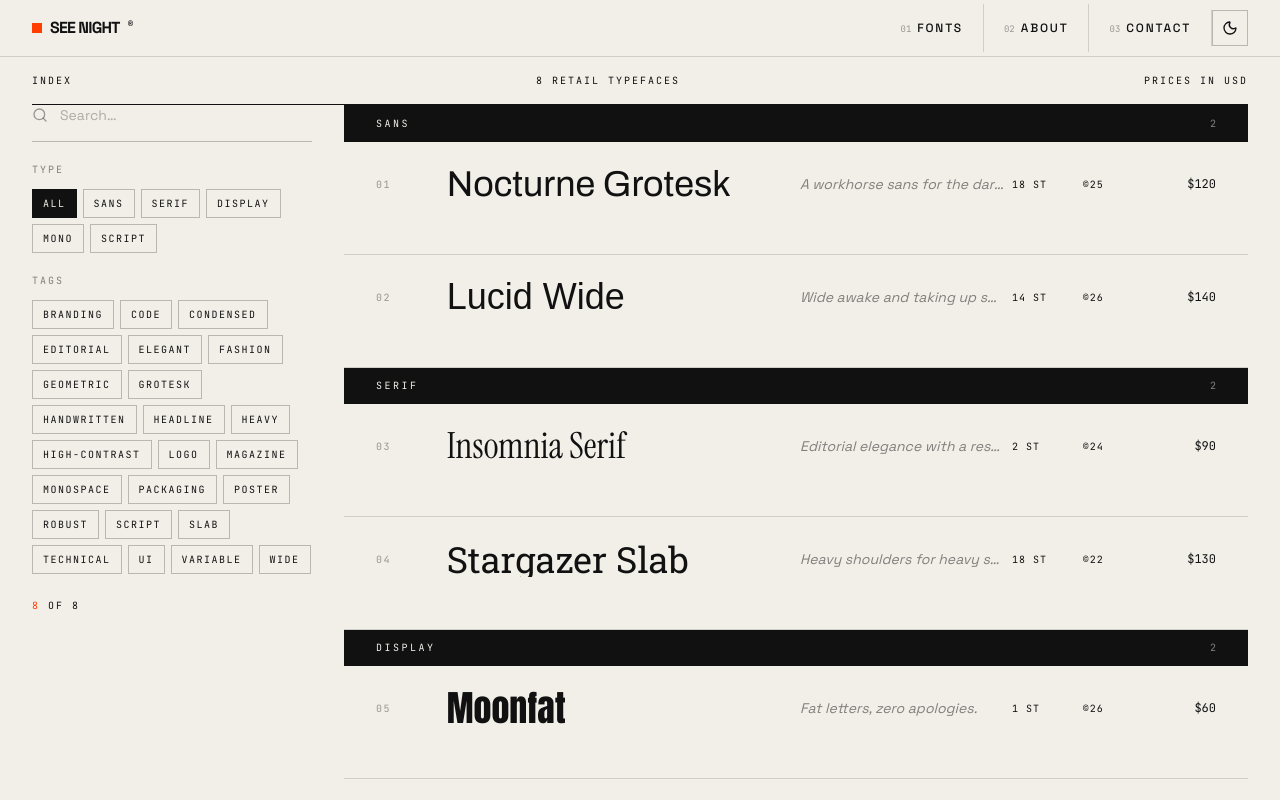
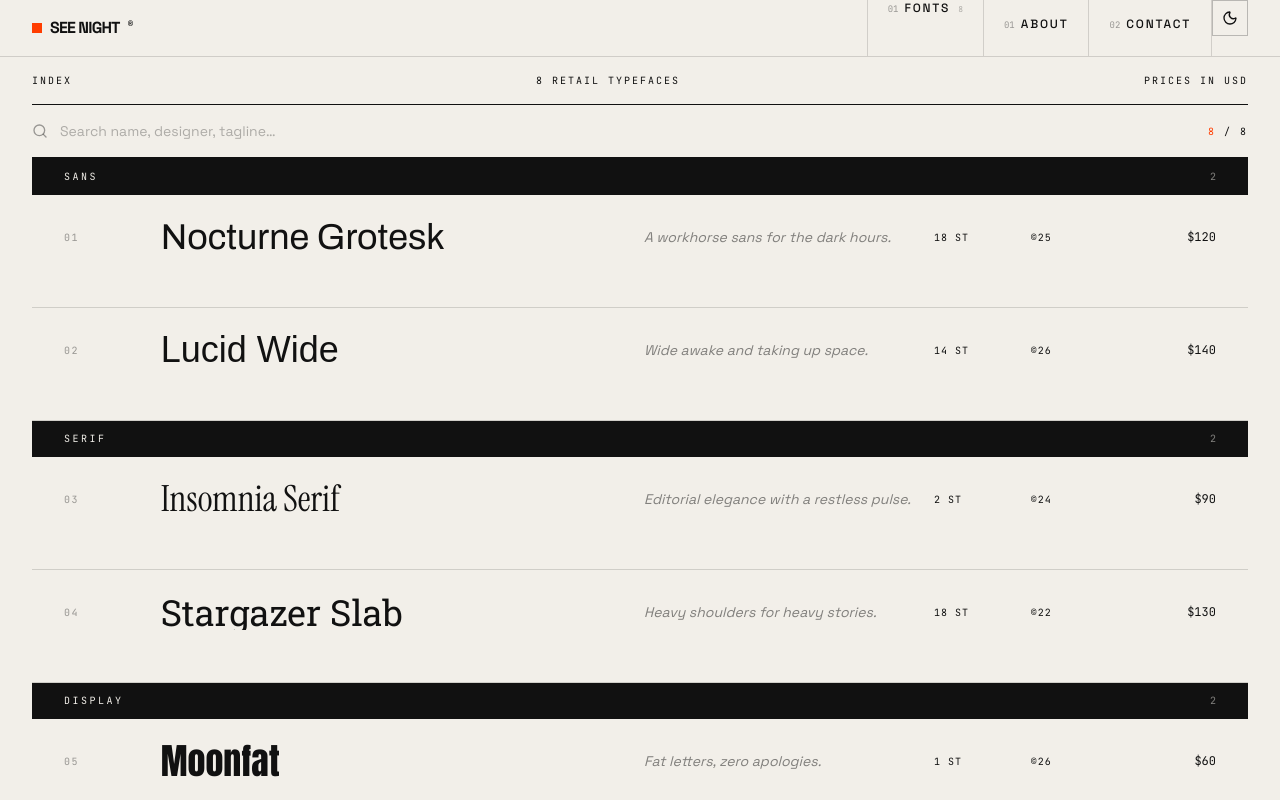
Before and after one commit to zaentaqin/seenightstudio, a Next.js app: page /fonts in a window 1280 px wide. Shown: the top 800 px of the page. Built offline with nearby package versions, Linux system fonts and the light colour scheme; a web font is replaced by a local one.

Commit message:
feat: nav flyout filter + full-width catalog
- Categories & tags moved to CSS-only hover flyout on 'Fonts' nav link
- /fonts page: full-width layout, search bar + grouped results
- Remove sidebar filter from catalog page

```diff
--- a/app/fonts/page.tsx
+++ b/app/fonts/page.tsx
@@ -1,6 +1,6 @@
 import type { Metadata } from "next";
 import { Suspense } from "react";
-import { allTags, typefaces } from "@/lib/typefaces";
+import { typefaces } from "@/lib/typefaces";
 import { productFonts } from "@/lib/product-fonts";
 import { FontIndex } from "@/components/font-index";
 
@@ -33,7 +33,7 @@ export default function FontsPage() {
           </div>
         }
       >
-        <FontIndex items={items} tags={allTags()} />
+        <FontIndex items={items} />
       </Suspense>
     </>
   );
--- a/components/font-index.tsx
+++ b/components/font-index.tsx
@@ -7,8 +7,6 @@ import { ArrowUpRight, Search, X } from "lucide-react";
 import { formatPrice, type Category, type Typeface } from "@/lib/typefaces";
 
 export type IndexItem = Typeface & { fontVar: string };
-
-const CATEGORIES: Category[] = ["sans", "serif", "display", "mono", "script"];
 
 function Row({ font, index }: { font: IndexItem; index: number }) {
   return (
@@ -45,15 +43,12 @@ function Row({ font, index }: { font: IndexItem; index: number }) {
   );
 }
 
-const chipBase =
-  "border px-2.5 py-1.5 font-mono text-[10px] tracking-[0.15em] uppercase transition-colors";
+const CATEGORIES: Category[] = ["sans", "serif", "display", "mono", "script"];
 
 export function FontIndex({
   items,
-  tags,
 }: {
   items: IndexItem[];
-  tags: string[];
 }) {
   const router = useRouter();
   const searchParams = useSearchParams();
@@ -66,7 +61,6 @@ export function FontIndex({
     (searchParams.get("tag")?.split(",").filter(Boolean) ?? []),
   );
 
-  // Back/forward buttons → sync state from URL
   const mounted = useRef(false);
   useEffect(() => {
     if (!mounted.current) {
@@ -78,7 +72,6 @@ export function FontIndex({
     setActiveTags(searchParams.get("tag")?.split(",").filter(Boolean) ?? []);
   }, [searchParams]);
 
-  // State → URL (debounced so typing stays smooth)
   const firstRender = useRef(true);
   useEffect(() => {
     if (firstRender.current) {
@@ -136,24 +129,17 @@ export function FontIndex({
     setActiveTags([]);
   };
 
-  const toggleTag = (tag: string) =>
-    setActiveTags((prev) =>
-      prev.includes(tag) ? prev.filter((t) => t !== tag) : [...prev, tag],
-    );
-
   return (
     <section className="mx-auto max-w-[1600px] px-4 pb-24 md:px-8">
-      <div className="grid grid-cols-1 gap-8 lg:grid-cols-12">
-        {/* ── Sidebar ─────────────────────────────────── */}
-        <aside className="lg:col-span-3 lg:sticky lg:top-14 lg:self-start">
-          {/* Search */}
-          <label className="flex items-center gap-3 border-b border-ink/25 pb-4">
+      {/* ── Search bar ─────────────────────────────────── */}
+      <div className="flex items-center gap-4 border-b border-ink py-4">
+        <label className="flex flex-1 items-center gap-3">
           <Search className="h-4 w-4 shrink-0 text-ink/40" />
           <input
             type="search"
             value={query}
             onChange={(e) => setQuery(e.target.value)}
-              placeholder="Search…"
+            placeholder="Search name, designer, tagline…"
             aria-label="Search typefaces"
             className="w-full bg-transparent text-sm outline-none placeholder:text-ink/30"
           />
@@ -169,58 +155,9 @@ export function FontIndex({
           )}
         </label>
 
-          {/* Categories */}
-          <div className="mt-5">
-            <p className="mb-3 font-mono text-[10px] tracking-[0.2em] text-ink/50 uppercase">
-              Type
-            </p>
-            <div className="flex flex-wrap gap-1.5">
-              {(["all", ...CATEGORIES] as const).map((cat) => (
-                <button
-                  key={cat}
-                  type="button"
-                  onClick={() => setCategory(cat)}
-                  aria-pressed={category === cat}
-                  className={`${chipBase} ${
-                    category === cat
-                      ? "border-ink bg-ink text-paper"
-                      : "border-ink/25 hover:border-ink"
-                  }`}
-                >
-                  {cat}
-                </button>
-              ))}
-            </div>
-          </div>
-
-          {/* Tags */}
-          <div className="mt-5">
-            <p className="mb-3 font-mono text-[10px] tracking-[0.2em] text-ink/50 uppercase">
-              Tags
-            </p>
-            <div className="flex flex-wrap gap-1.5">
-              {tags.map((tag) => (
-                <button
-                  key={tag}
-                  type="button"
-                  onClick={() => toggleTag(tag)}
-                  aria-pressed={activeTags.includes(tag)}
-                  className={`${chipBase} ${
-                    activeTags.includes(tag)
-                      ? "border-accent bg-accent text-paper"
-                      : "border-ink/25 hover:border-ink"
-                  }`}
-                >
-                  {tag}
-                </button>
-              ))}
-            </div>
-          </div>
-
-          {/* Meta + Clear */}
-          <div className="mt-6 flex items-center justify-between gap-2 font-mono text-[10px] tracking-[0.2em] uppercase">
+        <div className="flex items-center gap-2 font-mono text-[10px] tracking-[0.2em] uppercase">
           <span>
-              <span className="text-accent">{filtered.length}</span> of{" "}
+            <span className="text-accent">{filtered.length}</span> /{" "}
             {items.length}
           </span>
           {hasActiveFilters && (
@@ -234,10 +171,9 @@ export function FontIndex({
             </button>
           )}
         </div>
-        </aside>
+      </div>
 
-        {/* ── Results ─────────────────────────────────── */}
-        <div className="lg:col-span-9">
+      {/* ── Results ─────────────────────────────────────── */}
       <div className="border-t border-ink">
         {groups.length === 0 ? (
           <div className="flex min-h-[320px] flex-col items-center justify-center gap-6 border border-ink/25 p-10 text-center">
@@ -246,8 +182,8 @@ export function FontIndex({
               <span className="text-outline"> in the dark</span>
             </p>
             <p className="max-w-sm text-sm text-ink/60">
-                  No typeface matches that combination. Loosen the search, or
-                  start over.
+              No typeface matches that combination. Loosen the search, or start
+              over.
             </p>
             <button
               type="button"
@@ -279,8 +215,6 @@ export function FontIndex({
           ))
         )}
       </div>
-        </div>
-      </div>
     </section>
   );
 }
--- a/components/nav.tsx
+++ b/components/nav.tsx
@@ -1,11 +1,17 @@
 import Link from "next/link";
 import { ThemeToggle } from "@/components/theme-toggle";
+import { allTags, typefaces, type Category } from "@/lib/typefaces";
 
-const links = [
-  { index: "01", label: "Fonts", href: "/fonts" },
-  { index: "02", label: "About", href: "/about" },
-  { index: "03", label: "Contact", href: "/contact" },
+const navLinks = [
+  { index: "01", label: "About", href: "/about" },
+  { index: "02", label: "Contact", href: "/contact" },
 ];
+
+const CATEGORIES: Category[] = ["sans", "serif", "display", "mono", "script"];
+const tags = allTags();
+
+const chipBase =
+  "border px-2.5 py-1.5 font-mono text-[10px] tracking-[0.15em] uppercase transition-colors border-paper/25 hover:border-paper hover:bg-paper hover:text-ink";
 
 export function Nav() {
   return (
@@ -20,12 +26,79 @@ export function Nav() {
           <sup className="font-mono text-[9px] tracking-normal">®</sup>
         </Link>
 
-        <nav className="flex items-center">
-          {links.map((link) => (
+        <nav className="flex items-stretch">
+          {/* Fonts flyout trigger */}
+          <div className="group/link relative">
+            <Link
+              href="/fonts"
+              className="flex h-full items-baseline gap-1.5 border-l border-ink/15 px-3 transition-colors hover:bg-ink hover:text-paper md:px-5"
+            >
+              <span className="hidden font-mono text-[9px] text-ink/40 transition-colors group-hover/link:text-paper/50 sm:inline">
+                01
+              </span>
+              <span className="text-xs font-medium tracking-[0.15em] uppercase">
+                Fonts
+              </span>
+              <span className="ml-0.5 font-mono text-[8px] text-ink/30 group-hover/link:text-paper/40">
+                {typefaces.length}
+              </span>
+            </Link>
+
+            {/* Flyout panel */}
+            <div className="invisible absolute right-0 top-full w-screen max-w-[600px] translate-y-px opacity-0 transition-none group-hover/link:visible group-hover/link:opacity-100">
+              <div className="border border-ink/15 bg-ink p-5 text-paper shadow-2xl md:p-6">
+                <p className="mb-4 font-mono text-[10px] tracking-[0.25em] text-paper/40 uppercase">
+                  Categories
+                </p>
+                <div className="flex flex-wrap gap-1.5">
+                  <Link
+                    href="/fonts"
+                    className={chipBase}
+                  >
+                    All
+                  </Link>
+                  {CATEGORIES.map((cat) => {
+                    const count = typefaces.filter(
+                      (t) => t.category === cat,
+                    ).length;
+                    return (
+                      <Link
+                        key={cat}
+                        href={`/fonts?cat=${cat}`}
+                        className={chipBase}
+                      >
+                        {cat}{" "}
+                        <span className="ml-1 text-paper/30">{count}</span>
+                      </Link>
+                    );
+                  })}
+                </div>
+
+                <div className="my-4 border-t border-paper/15" />
+
+                <p className="mb-4 font-mono text-[10px] tracking-[0.25em] text-paper/40 uppercase">
+                  Tags
+                </p>
+                <div className="flex flex-wrap gap-1.5">
+                  {tags.map((tag) => (
+                    <Link
+                      key={tag}
+                      href={`/fonts?tag=${tag}`}
+                      className={chipBase}
+                    >
+                      {tag}
+                    </Link>
+                  ))}
+                </div>
+              </div>
+            </div>
+          </div>
+
+          {navLinks.map((link) => (
             <Link
               key={link.href}
               href={link.href}
-              className="group flex items-baseline gap-1.5 border-l border-ink/15 px-3 py-4 transition-colors first:border-l-0 hover:bg-ink hover:text-paper md:px-5"
+              className="group flex items-baseline gap-1.5 border-l border-ink/15 px-3 py-4 transition-colors hover:bg-ink hover:text-paper md:px-5"
             >
               <span className="hidden font-mono text-[9px] text-ink/40 transition-colors group-hover:text-paper/50 sm:inline">
                 {link.index}
```
Lines whose indentation alone changed are shown as unchanged.
